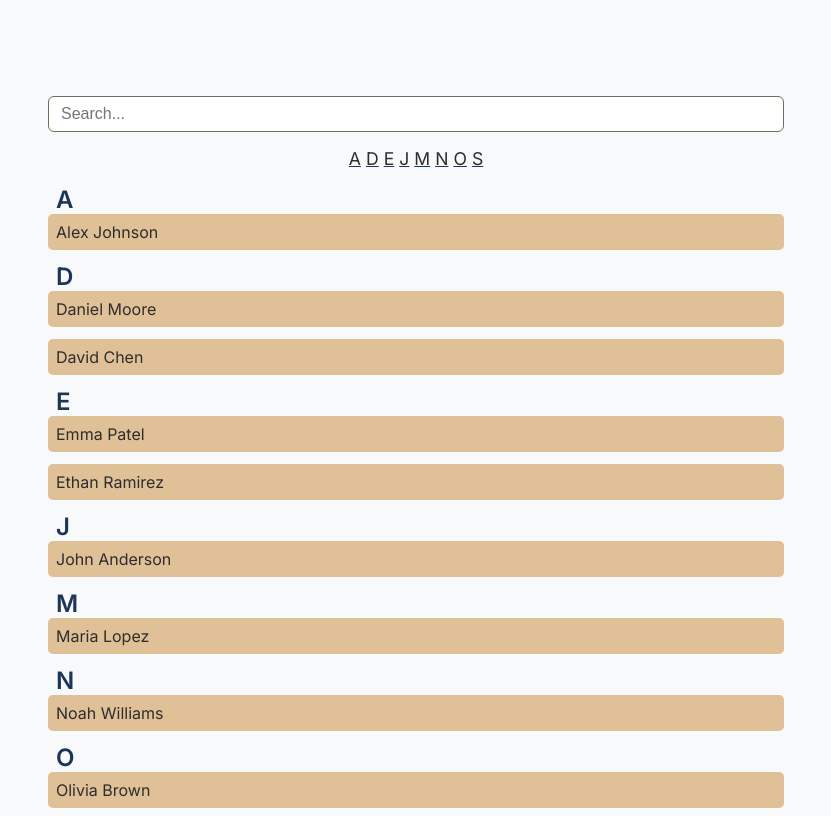
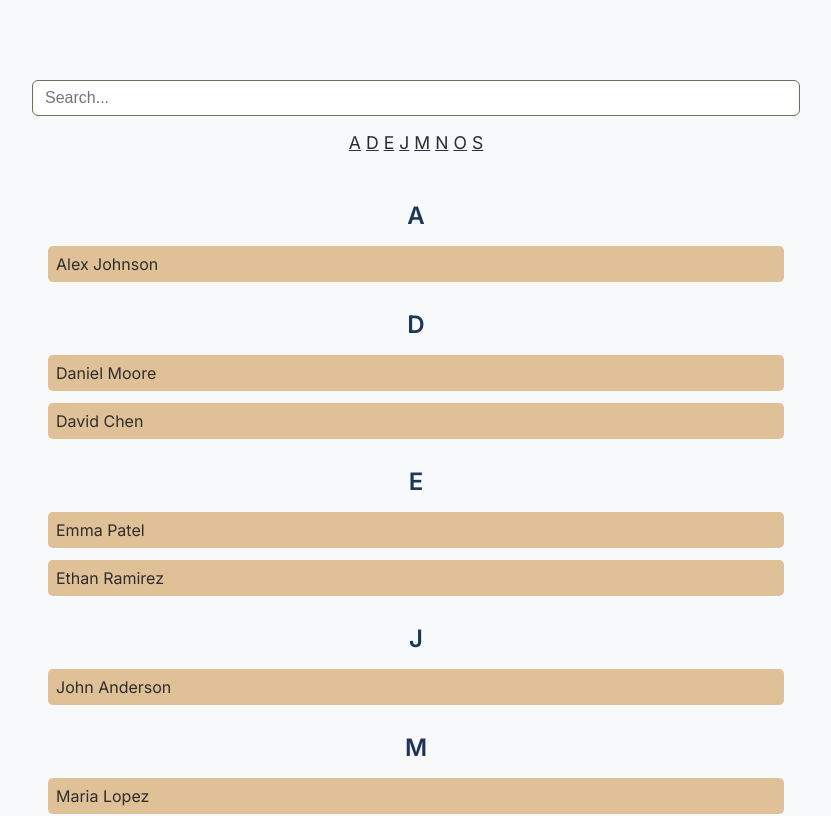
Before and after one commit to Brijsunil2/soldier-directory, a React (Vite) app: page / in a window 1280 px wide. Shown: the top 816 px of the page, without its empty margins (224-1055 px from the left). Built offline with nearby package versions, Linux system fonts and the light colour scheme.

Commit message:
style(Directory): update style for better user ex

```diff
--- a/src/components/Directory/Directory.css
+++ b/src/components/Directory/Directory.css
@@ -1,16 +1,18 @@
-.directory {
+.directory > .directory-body {
   display: flex;
   flex-direction: column;
   padding: 1rem;
 }
 
-.directory > .directory-letter-header {
+.directory > .directory-body > .directory-letter-header {
   font-weight: 600;
   color: var(--color-primary);
   margin: 0 0.5rem;
+  align-self: center;
+  margin: 1rem 0;
 }
 
-.directory > .directory-listing {
+.directory > .directory-body > .directory-listing {
   cursor: pointer;
   margin-bottom: 0.75rem;
   background-color: var(--color-accent);
@@ -19,10 +21,10 @@
   transition: background-color 0.3s ease;
 }
 
-.directory > .directory-listing:hover {
+.directory > .directory-body > .directory-listing:hover {
   background-color: var(--color-hover);
 }
 
-.directory > .directory-listing > a > .listing-name {
+.directory > .directory-body > .directory-listing > a > .listing-name {
   font-weight: 400;
 }
--- a/src/components/Directory/Directory.jsx
+++ b/src/components/Directory/Directory.jsx
@@ -34,15 +34,19 @@ const Directory = ({ directoryData }) => {
         <SearchBar onChangeFunc={handleSearchOnChange} />
         <LetterNav letters={letters} />
       </div>
+      <div className="directory-body">
         {data.map((listing, index) => {
           const key = listing.id ?? listing.name ?? index;
           const currentLetter = listing?.name?.charAt(0)?.toUpperCase();
           const prevLetter =
-          index === 0 ? null : data[index - 1]?.name?.charAt(0)?.toUpperCase();
+            index === 0
+              ? null
+              : data[index - 1]?.name?.charAt(0)?.toUpperCase();
 
           return (
             <Fragment key={key}>
-            {listing.name && (index === 0 || prevLetter !== currentLetter) && (
+              {listing.name &&
+                (index === 0 || prevLetter !== currentLetter) && (
                   <h3
                     id={`letter-${currentLetter}`}
                     className="directory-letter-header"
@@ -55,6 +59,7 @@ const Directory = ({ directoryData }) => {
             </Fragment>
           );
         })}
+      </div>
     </section>
   );
 };
```
Lines whose indentation alone changed are shown as unchanged.
